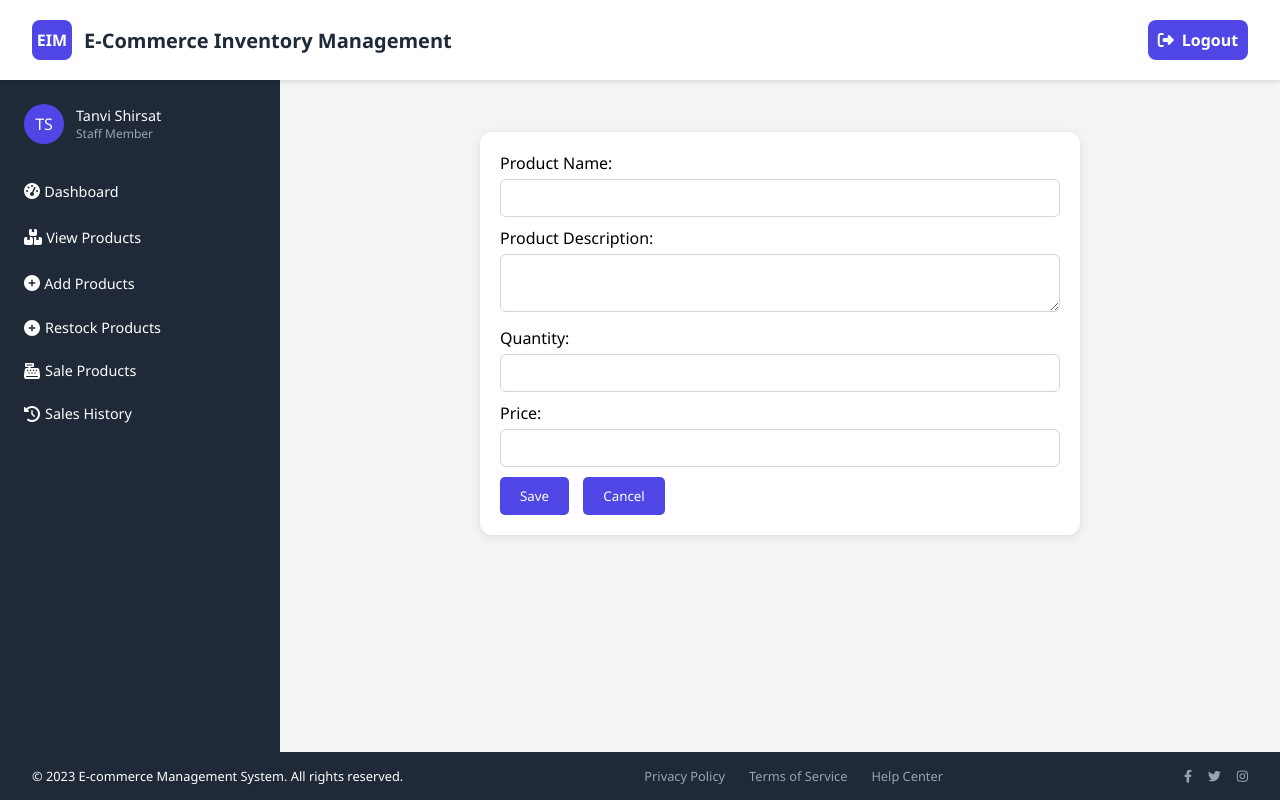
After one commit to ShirsatTanvi/E-Commerce_Inventory_and_Order_Management, a FastAPI app: template app/templates/add_product.html in a window 1280 px wide. The commit adds this page. Run offline with FastAPI, Linux system fonts and the light colour scheme; the template is opened without the code that fills it, so the values that code supplies are empty; some libraries are stand-ins or nearby versions.

Commit message:
Create GUI of Add Product and View Product

```diff
--- a/app/config.py
+++ b/app/config.py
@@ -2,4 +2,5 @@ import os
 
 class Settings:
     DATABASE_URL = os.getenv("DATABASE_URL", "mysql+pymysql://root:tanvi.2002@localhost/ecommerce_db")
+
 settings = Settings()
--- a/app/main.py
+++ b/app/main.py
@@ -4,7 +4,7 @@ from fastapi.templating import Jinja2Templates
 from fastapi.staticfiles import StaticFiles
 from sqlalchemy.orm import Session
 from database import Base, engine, SessionLocal
-from models import User
+from models import User, Product
 from passlib.context import CryptContext
 
 Base.metadata.create_all(bind=engine)
@@ -89,6 +89,25 @@ def register(
 def admin_dashboard(request: Request, user: str):
     return templates.TemplateResponse("admin_dashboard.html", {"request": request, "username": user})
 
+# @app.get("/view-products", response_class=HTMLResponse)
+# def view_products(request: Request, user: str):
+#     db: Session = SessionLocal()
+#     products = db.query(Product).all()  # or filter/search as needed
+#     return templates.TemplateResponse("view_products.html", {
+#         "request": request,
+#         "username": user,
+#         "products": products,
+#         "search": ""
+#     })
+
+@app.get("/view-products", response_class=HTMLResponse)
+def view_products(request: Request, user: str):
+    return templates.TemplateResponse("view_products.html", {"request": request, "username": user})
+
+@app.get("/add-product", response_class=HTMLResponse)
+def add_product(request: Request, user: str):
+    return templates.TemplateResponse("add_product.html", {"request": request, "username": user})
+
 @app.get("/customer-dashboard", response_class=HTMLResponse)
 def customer_dashboard(request: Request, user: str):
     return templates.TemplateResponse("customer_dashboard.html", {"request": request, "username": user})
--- /dev/null
+++ b/app/templates/add_product.html
@@ -0,0 +1,86 @@
+{% extends 'base.html' %}
+{% block title %}Add Product{% endblock %}
+
+{% block extra_styles %}
+<style>
+    /* Add Product Form Styles */
+#addProductForm {
+    margin-top: 20px;
+    max-width: 600px;
+    margin-left: auto;
+    margin-right: auto;
+    background-color: white;
+    padding: 20px;
+    border-radius: 12px;
+    box-shadow: 0 2px 8px rgba(0, 0, 0, 0.1);
+}
+
+#addProductForm div {
+    margin-bottom: 10px;
+}
+
+#addProductForm label {
+    display: block;
+    margin-bottom: 5px;
+    font-weight: 500;
+}
+
+#addProductForm input,
+#addProductForm textarea {
+    width: 100%;
+    padding: 0.5rem;
+    border-radius: 6px;
+    border: 1px solid #d1d5db;
+    font-size: 0.95rem;
+}
+
+/* Form Button Styles */
+.ok-button {
+    background-color: var(--primary-color);
+    color: white;
+    border: none;
+    padding: 10px 20px;
+    border-radius: 5px;
+    cursor: pointer;
+    margin-right: 10px;
+}
+
+.ok-button:hover {
+    background-color: var(--primary-dark);
+}
+
+</style>
+{% endblock %}
+
+{% block content %}
+
+<!-- Add Product Form -->
+ <div id="addProductForm">
+<!-- <h2><u>Add Product</u></h2>
+<br> -->
+<form id="productForm">
+    <div>
+        <label for="productName">Product Name:</label>
+        <input type="text" id="productName" required>
+    </div>
+
+    <div>
+        <label for="productDesc">Product Description:</label>
+        <textarea id="productDesc" required></textarea>
+    </div>
+
+    <div>
+        <label for="quantity">Quantity:</label>
+        <input type="number" id="quantity" required>
+    </div>
+
+    <div>
+        <label for="price">Price:</label>
+        <input type="number" id="price" required>
+    </div>
+
+    <button type="button" class="ok-button" onclick="saveProduct()">Save</button>
+    <button type="button" class="ok-button" onclick="cancelAddProduct()">Cancel</button>
+</form>
+</div>
+{% endblock %}
--- a/app/templates/base.html
+++ b/app/templates/base.html
@@ -15,6 +15,6 @@
     </main>
     {% include "partials/footer.html" %}
     <script src="https://cdnjs.cloudflare.com/ajax/libs/html2pdf.js/0.10.1/html2pdf.bundle.min.js"></script>
-    <script src="{{ url_for('static', path='script.js') }}"></script>
+    {#<script src="{{ url_for('static', path='script.js') }}"></script>#}
 </body>
 </html>
--- a/app/templates/partials/sidebar.html
+++ b/app/templates/partials/sidebar.html
@@ -21,18 +21,32 @@
             <i class="fas fa-barcode"></i><span>Barcode Scanner</span>
 
         </li> -->
+        <!-- <li class="menu-item" id="viewProductsMenu">
+            <a href="{{ url_for('view_products') }}"></a>
+            <i class="fas fa-boxes"></i> <span>View Products</span>
+            </a>
+        </li> -->
+
         <li class="menu-item" id="viewProductsMenu">
-            {# <a href="{{ url_for('view_products') }}"> #}
+            <a href="/view-products?user={{ username }}">
                 <i class="fas fa-boxes"></i> <span>View Products</span>
             </a>
         </li>
 
+        <li class="menu-item" id="addProductMenu">
+            <a href="/add-product?user={{ username }}">
+                <i class="fas fa-plus-circle"></i> <span>Add Products</span>
+            </a>
+        </li>
+
+
         <!-- <div class="menu-title">Upgrade</div> -->
-        <li class="menu-item" id="addProductMenu">
+        <!-- <li class="menu-item" id="addProductMenu">
             {# <a href="{{ url_for('add_product') }}"> #}
                 <i class="fas fa-plus-circle"></i> <span>Add Products</span>
             </a>
-        </li>
+        </li> -->
+
         <li class="menu-item" id="restockProducts">
             {# <a href="{{ url_for('restock_product') }}"> #}
                 <i class="fas fa-plus-circle"></i> <span>Restock Products</span>
```
Also changed, not shown: app/models.py (+12 -1 lines), app/static/admin.css (+121 -1 lines), app/templates/view_products.html (added, +101 -0 lines). Lines whose indentation alone changed are shown as unchanged.
